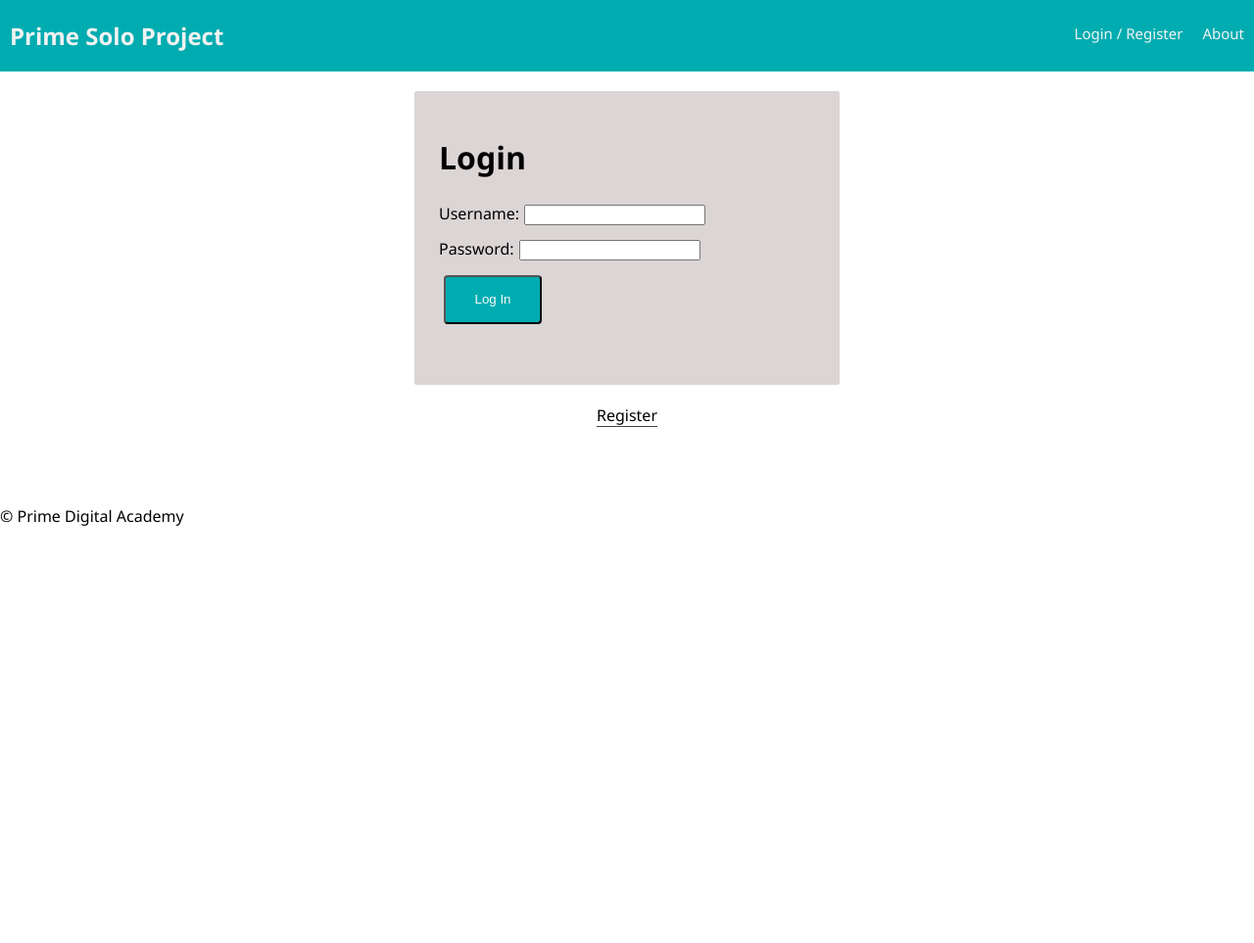
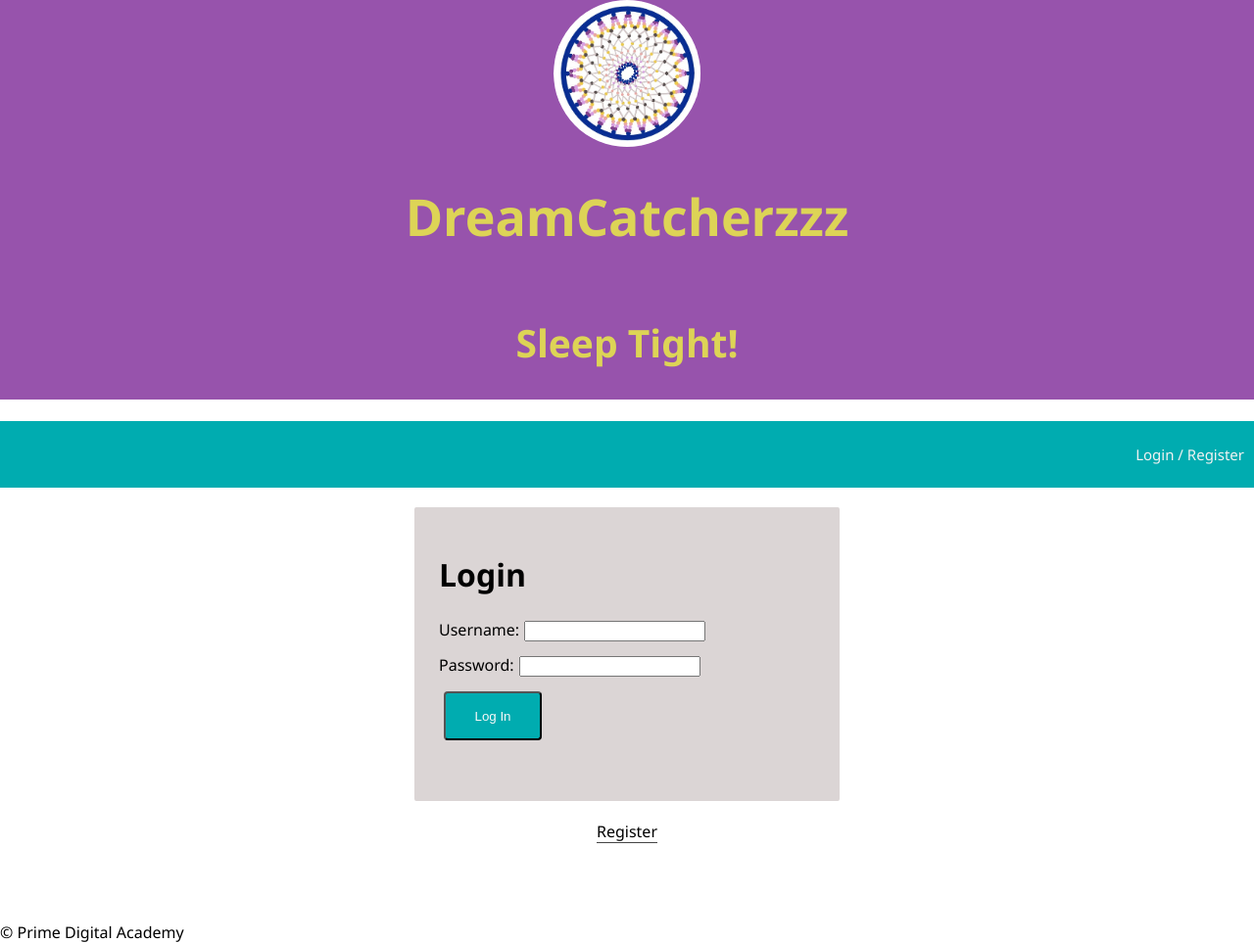
Before and after one commit to Chris0Bannon/DreamCatcherzzz, a React app: page /#/home in a window 1280 px wide. Shown: the whole page at 98% size. Before the commit the page ends 800 px from the top, so only its background shows below. Built offline with nearby package versions, Linux system fonts and the light colour scheme; no server answers.

Commit message:
Creates Header Component, updates Nav, minor styling

```diff
--- a/src/components/App/App.css
+++ b/src/components/App/App.css
@@ -47,3 +47,29 @@ input {
     border-bottom:1px solid #444;
     cursor: pointer;
 }
+.App-header {
+  background-color: #9753ac;
+  min-height: 2vh;
+  display: flex;
+  flex-direction: column;
+  align-items: center;
+  justify-content: center;
+  font-size: calc(10px + 2vmin);
+  color: rgb(221, 212, 86);
+}
+
+.App-Logo {
+    display: inline;
+  animation: App-logo-spin infinite 20s linear;
+  height: 150px;
+  width: 150px;
+  pointer-events: none;
+  border-radius: 50%;
+}
+@keyframes App-logo-spin {
+  from { transform: rotate(0deg); }
+  to { transform: rotate(1800deg); }
+}
+.App {
+  text-align: center;
+}
--- a/src/components/App/App.js
+++ b/src/components/App/App.js
@@ -18,6 +18,7 @@ import UserPage from '../UserPage/UserPage';
 import InfoPage from '../InfoPage/InfoPage';
 
 import './App.css';
+import Header from '../Header/Header';
 
 class App extends Component {
   componentDidMount () {
@@ -27,14 +28,15 @@ class App extends Component {
   render() {
     return (
       <Router>
+        <Header />
         <div>
-          <Nav />
+          {/* <Nav /> */}
           <Switch>
             {/* Visiting localhost:3000 will redirect to localhost:3000/home */}
             <Redirect exact from="/" to="/home" />
             {/* Visiting localhost:3000/about will show the about page.
             This is a route anyone can see, no login necessary */}
-            <Route
+            <ProtectedRoute
               exact
               path="/about"
               component={AboutPage}
--- /dev/null
+++ b/src/components/Header/Header.jsx
@@ -0,0 +1,22 @@
+import React, { Component } from 'react';
+import logo from './Dream2.0.png';
+import Nav from '../Nav/Nav'
+// import "../App/App.css";
+class Header extends Component {
+
+    render () {
+        return (
+          <div className="App">
+            <header className="App-header">
+            <img src= {logo} className = "App-Logo" alt = "logo" />
+              <h1 className="App-title">DreamCatcherzzz</h1>
+              <h2>Sleep Tight!</h2>
+            </header>
+            <br />
+            <Nav />
+          </div>
+        );
+    }
+}
+
+export default Header;
--- a/src/components/Nav/Nav.js
+++ b/src/components/Nav/Nav.js
@@ -7,7 +7,7 @@ import './Nav.css';
 const Nav = (props) => (
   <div className="nav">
     <Link to="/home">
-      <h2 className="nav-title">Prime Solo Project</h2>
+      {/* <h2 className="nav-title">Prime Solo Project</h2> */}
     </Link>
     <div className="nav-right">
       <Link className="nav-link" to="/home">
@@ -22,13 +22,14 @@ const Nav = (props) => (
           <Link className="nav-link" to="/info">
             Info Page
           </Link>
+          <Link className="nav-link" to="/about">
+            About
+        </Link>
           <LogOutButton className="nav-link"/>
         </>
       )}
       {/* Always show this link since the about page is not protected */}
-      <Link className="nav-link" to="/about">
-        About
-      </Link>
+
     </div>
   </div>
 );
```
Also changed, not shown: src/components/Header/Dream2.0.png (added).
